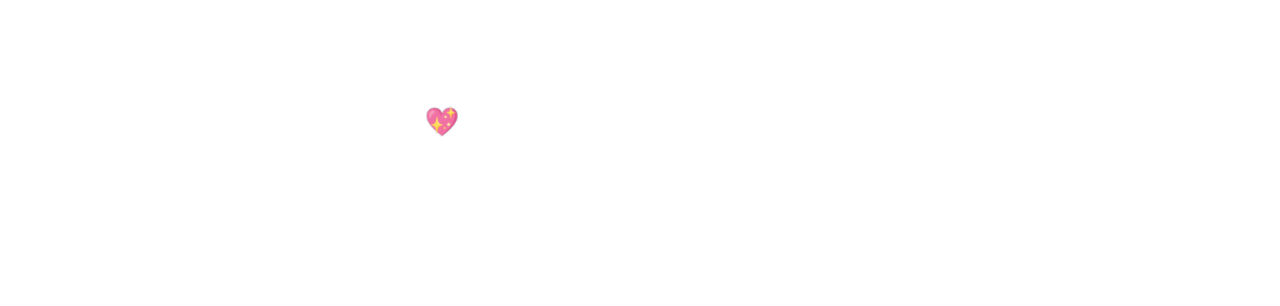
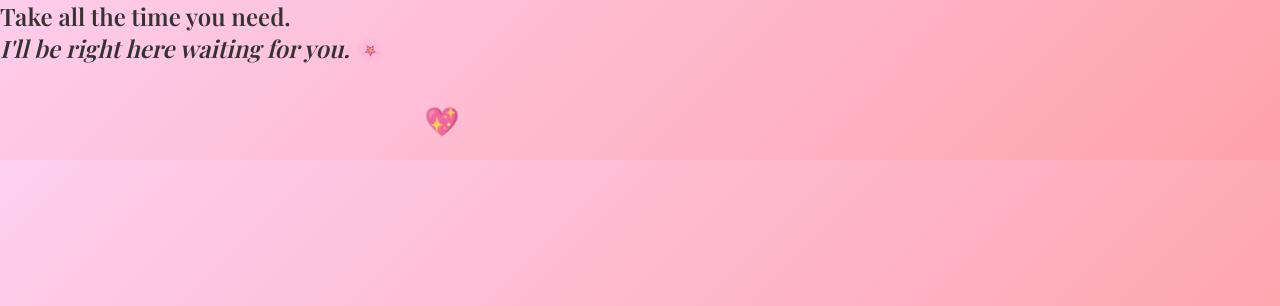
Before and after one commit to MKRWeb/Sara-Chatbot, a plain HTML site: page index.html in a window 1280 px wide. Shown: the top 306 px of the page. Drawn offline with nearby package versions, Linux system fonts and the light colour scheme; animation ran at ten frames a second; a web font is replaced by a local one.

Commit message:
Update index.html

```diff
--- a/index.html
+++ b/index.html
@@ -55,6 +55,10 @@
         </div>
     </div>
 
+    <div id="farewell-overlay">
+        <h2>Take all the time you need.<br><em>I'll be right here waiting for you.</em> 🌸</h2>
+    </div>
+
     <script src="script.js"></script>
 </body>
 </html>
```
